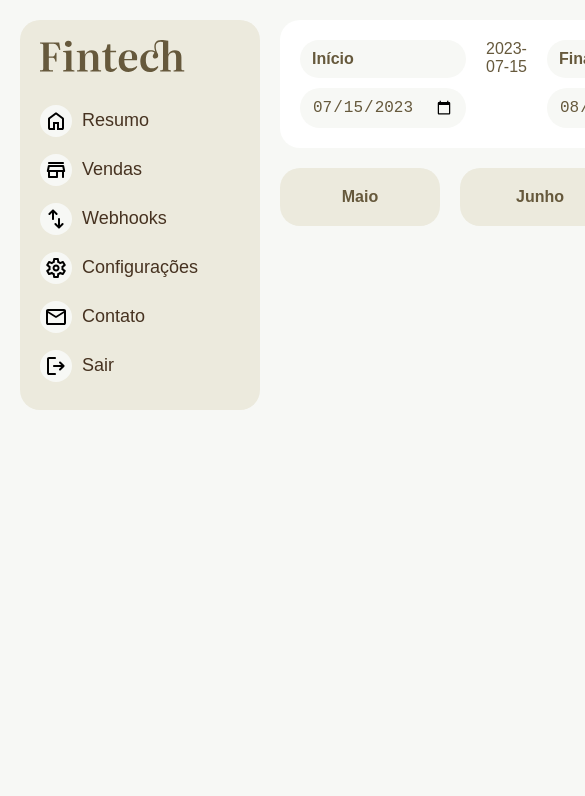
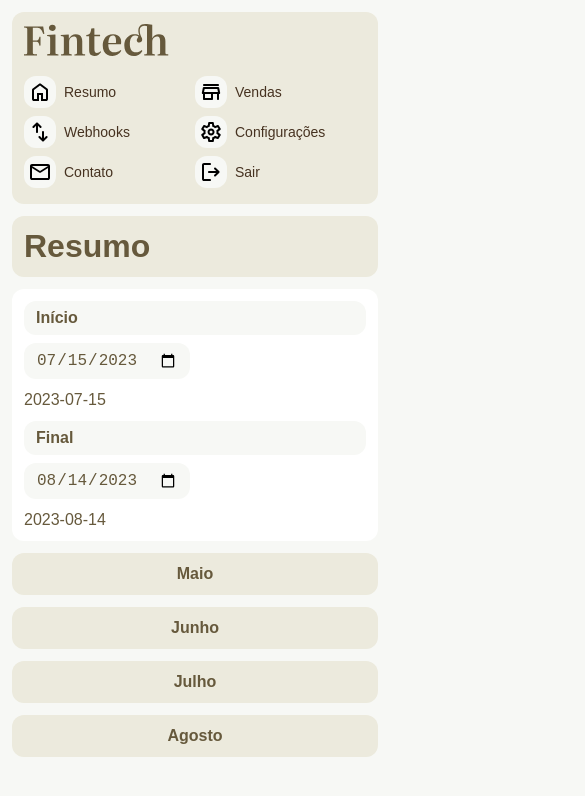
Before and after one commit to BHzdev/fintech, a React (Vite) app: page / in a window 390 px wide. Shown: the top 796 px of the page, 585 px wide, since content can reach past the window. Built offline with nearby package versions, Linux system fonts and the light colour scheme; no server answers.

Commit message:
style: add responsive style

```diff
--- a/src/Style.css
+++ b/src/Style.css
@@ -156,3 +156,42 @@
     transform: rotate(360deg);
   }
 }
+
+/* Responsive */
+@media (max-width: 1000px) {
+  .resumo {
+    flex-direction: column;
+  }
+  .daterange {
+    grid-template-columns: 1fr;
+  }
+  .daterange *:last-child {
+    grid-row: 1;
+  }
+}
+
+@media (max-width: 700px) {
+  html {
+    --gap-s: 0.5rem;
+    --gap: 0.75rem;
+  }
+  .container {
+    grid-template-columns: 1fr;
+  }
+  .flex {
+    flex-direction: column;
+  }
+  .sidenav ul {
+    display: grid;
+    grid-template-columns: 1fr 1fr;
+  }
+  .sidenav li a {
+    font-size: 0.875rem;
+  }
+  .venda {
+    grid-template-columns: 1fr;
+  }
+  .venda div:last-child {
+    justify-self: start;
+  }
+}
```
